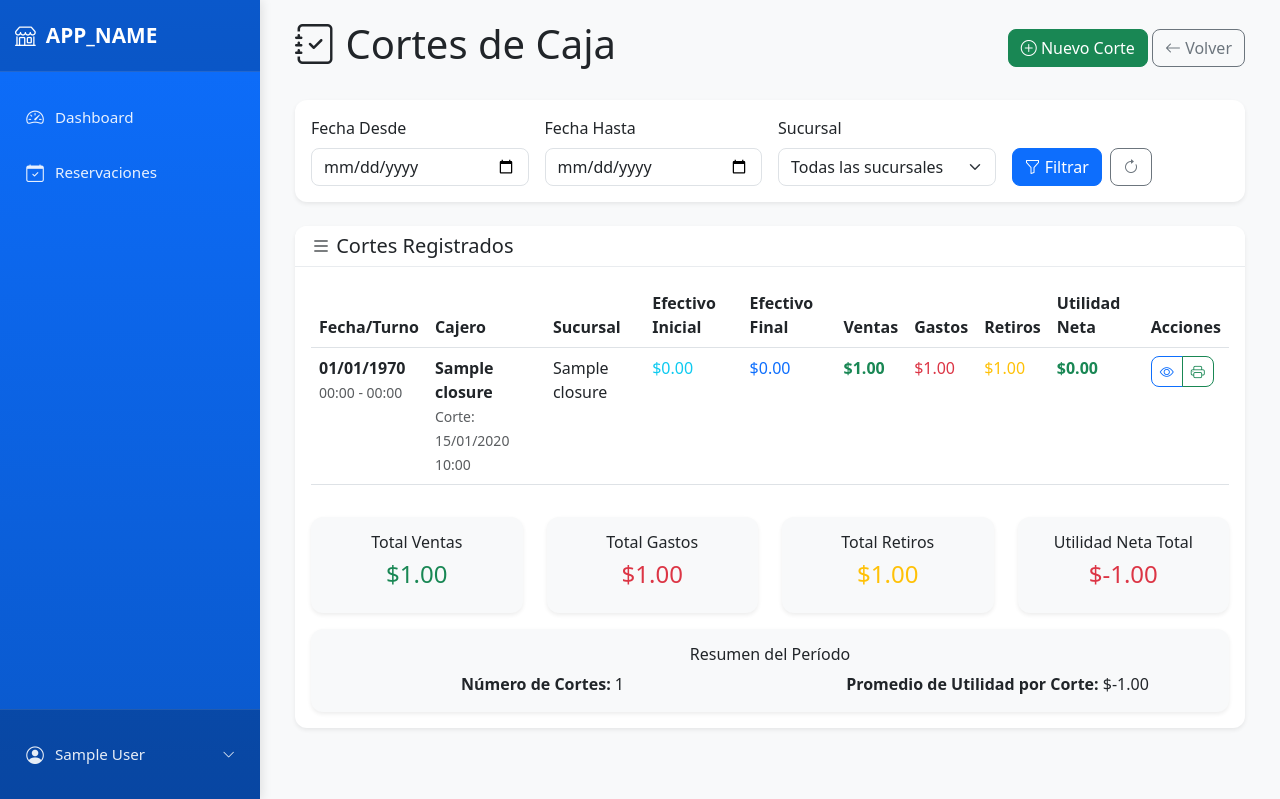
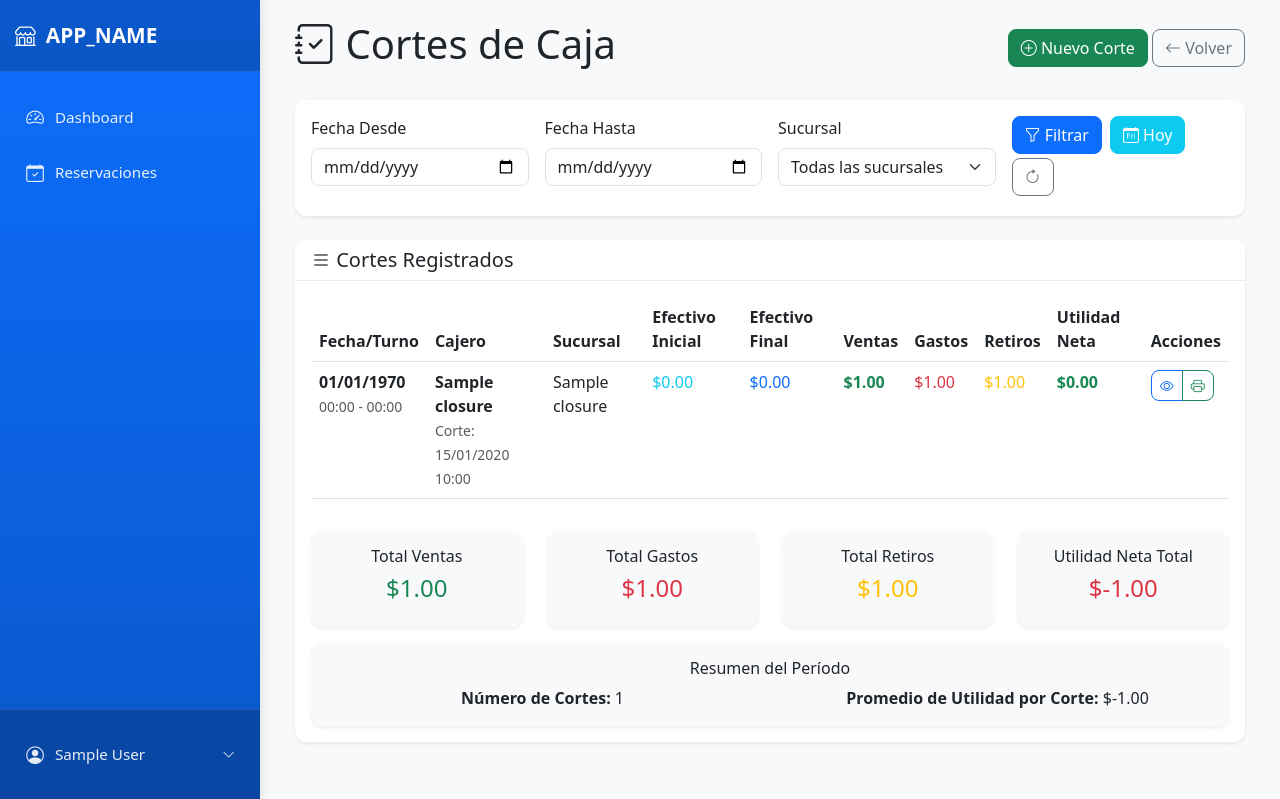
Before and after one commit to danjohn007/Gestorest_Restaurante, a PHP site: template views/financial/closures.php in a window 1280 px wide. Shown: the top 799 px of the page. Run offline with PHP 8.4, Linux system fonts and the light colour scheme; the visitor is signed in with stand-in values (Sample User, id 1); the template is opened without the code that fills it: most values are stand-ins (such as "Sample title", 1, 10 or a date in 2020); data that the repository does not hold is empty; some libraries are stand-ins or nearby versions.

Commit message:
Implement 4 Corte de Caja improvements per issue requirements
Agent-Logs-Url: https://github.com/danjohn007/Gestorest_Restaurante/sessions/d3dd41f3-f8c5-4e21-a7d5-99e71e17ca22

Co-authored-by: danjohn007 <77515822+danjohn007@users.noreply.github.com>

```diff
--- a/views/financial/closures.php
+++ b/views/financial/closures.php
@@ -37,11 +37,14 @@
                 </select>
             </div>
             <?php endif; ?>
-            <div class="col-md-3 d-flex align-items-end">
-                <button type="submit" class="btn btn-primary me-2">
+            <div class="col-md-3 d-flex align-items-end flex-wrap">
+                <button type="submit" class="btn btn-primary me-2 mb-1">
                     <i class="bi bi-funnel"></i> Filtrar
                 </button>
-                <a href="<?= BASE_URL ?>/financial/closures" class="btn btn-outline-secondary">
+                <a href="<?= BASE_URL ?>/financial/closures?date_from=<?= htmlspecialchars(date('Y-m-d')) ?>&date_to=<?= htmlspecialchars(date('Y-m-d')) ?>" class="btn btn-info text-white me-2 mb-1" title="Ver solo el día de hoy">
+                    <i class="bi bi-calendar-day"></i> Hoy
+                </a>
+                <a href="<?= BASE_URL ?>/financial/closures" class="btn btn-outline-secondary mb-1">
                     <i class="bi bi-arrow-clockwise"></i>
                 </a>
             </div>
@@ -217,7 +220,13 @@
             <i class="bi bi-journal-check display-1 text-muted"></i>
             <h3 class="mt-3">No hay cortes de caja registrados</h3>
             <p class="text-muted">No se encontraron cortes con los filtros aplicados</p>
-            <a href="<?= BASE_URL ?>/financial/createClosure" class="btn btn-success">
+            <?php if (!empty($is_filtering_today)): ?>
+            <a href="<?= BASE_URL ?>/financial/autoClosureToday" class="btn btn-success me-2"
+               onclick="return confirm('¿Generar automáticamente el corte de caja de hoy?')">
+                <i class="bi bi-lightning-charge"></i> Calcular Corte de Hoy
+            </a>
+            <?php endif; ?>
+            <a href="<?= BASE_URL ?>/financial/createClosure" class="btn btn-outline-success">
                 <i class="bi bi-plus-circle"></i> Realizar Primer Corte
             </a>
         </div>
--- a/views/tickets/print.php
+++ b/views/tickets/print.php
@@ -203,9 +203,6 @@
             $tax = round($total - $subtotal, 2);
         }
         ?>
-        <div><strong>Subtotal: $<?= number_format($subtotal, 2) ?></strong></div>
-        <div><strong>IVA (16%): $<?= number_format($tax, 2) ?></strong></div>
-        <div><strong>Total: $<?= number_format($total, 2) ?></strong></div>
     </div>
 
     <?php if (!empty($ticket['order_notes'])): ?>
```
Also changed, not shown: controllers/FinancialController.php (+52 -1 lines), models/ServiceSale.php (+14 -0 lines).
